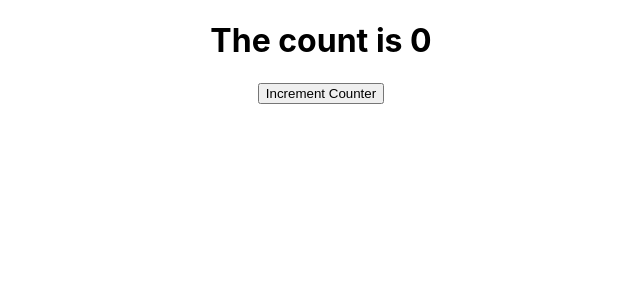
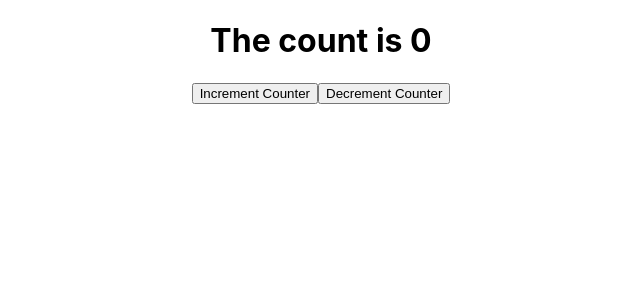
Before and after one commit to sahilmob/reactjs-TDD-counter-app, a React (Create React App) app: page / in a window 1280 px wide. Shown: the top 300 px of the page, without its empty margins (319-959 px from the left). Built offline with nearby package versions, Linux system fonts and the light colour scheme.

Commit message:
add decrement button

```diff
--- a/src/App.js
+++ b/src/App.js
@@ -12,6 +12,7 @@ class App extends React.Component {
 			<div className="App" data-test="component-app">
 				<h1 data-test="counter-display">The count is {counter}</h1>
 				<button data-test="increment-button" onClick={() => this.setState({ counter: counter + 1 })}>Increment Counter</button>
+				<button data-test="decrement-button" onClick={() => this.setState({ counter: counter - 1 })}>Decrement Counter</button>
 			</div>
 		)
 	}
```
